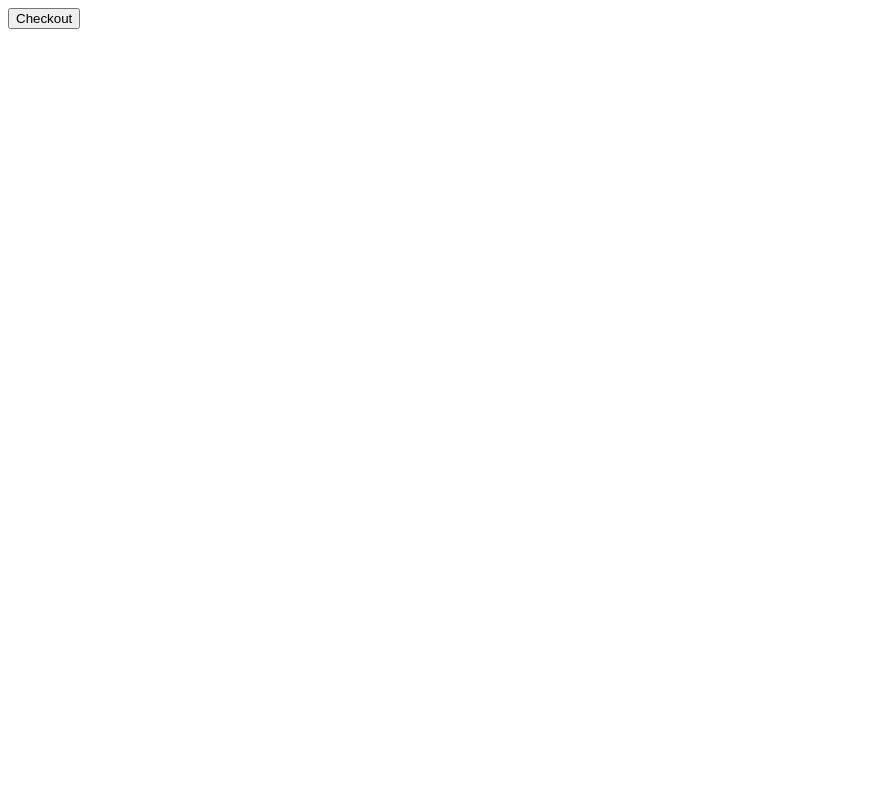
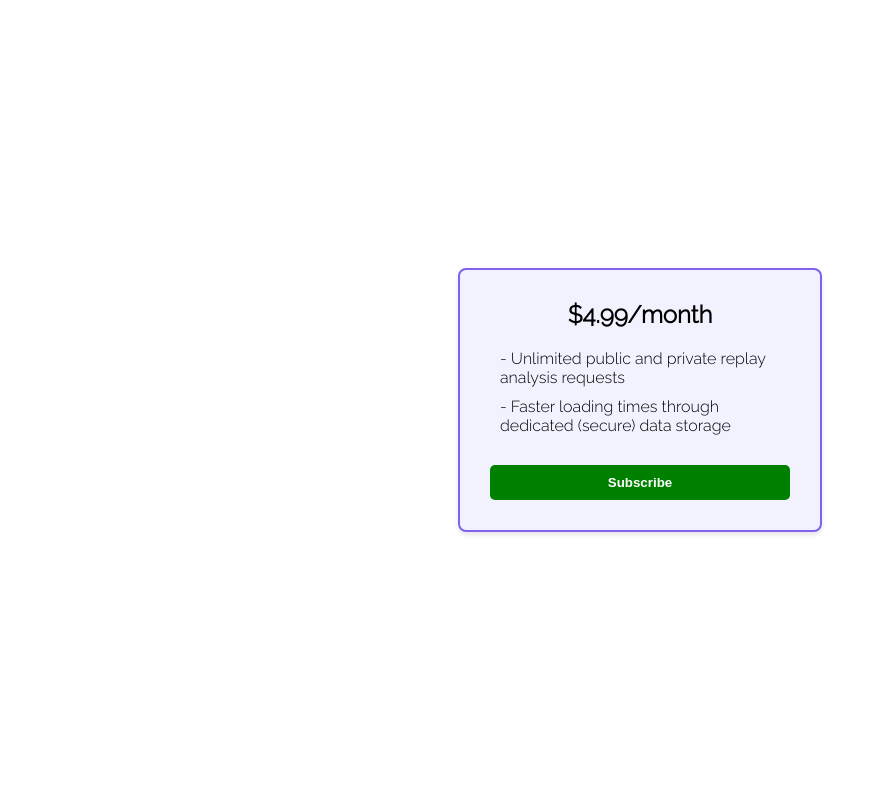
Before and after one commit to ktdykstra/PokemonProject, a Flask app: page /pricing in a window 1280 px wide. Before the commit the part shown is almost empty. Shown: the whole page, without its empty margins (0-877 px from the left). Run offline with Flask 3, Linux system fonts and the light colour scheme; some libraries are stand-ins or nearby versions.

Commit message:
fixing the pricing page

```diff
--- a/templates/pricing.html
+++ b/templates/pricing.html
@@ -1,13 +1,81 @@
+<!DOCTYPE html>
 <html>
-  <head>
-    <title>Checkout</title>
-  </head>
-  <body>
+<head>
+  <title>Checkout</title>
+  <style>
+    /* Center the subscription box on the screen */
+    body {
+      display: flex;
+      justify-content: center;
+      align-items: center;
+      height: 100vh;
+      margin: 0;
+    }
+
+    /* Styling for the subscription box */
+    .subscription-box {
+      border: 2px solid #8261ee; /* Purple border */
+      border-radius: 8px;
+      padding: 30px;
+      background-color: #f2f2fe; /* Faint purple shading */
+      box-shadow: 0px 3px 5px rgba(0, 0, 0, 0.1);
+      text-align: center;
+      width: 300px;
+      font-family: 'Raleway', sans-serif; /* Use Raleway font */
+      position: relative; /* For button positioning */
+    }
+
+    .price {
+      font-weight: bold;
+      font-size: 24px;
+      margin-bottom: 20px;
+    }
+
+    .features {
+      margin-top: 20px;
+      text-align: left;
+    }
+
+    .feature {
+      margin-bottom: 10px;
+      padding-left: 10px;
+      position: relative;
+      list-style-type: none;
+    }
+
+    .feature:before {
+      content: '\u2022';
+      position: absolute;
+      left: 0;
+      color: transparent; /* Hide the bullet point */
+    }
+
+    .subscribe-button {
+      margin-top: 20px; /* Space between features and button */
+      padding: 10px 20px;
+      background-color: green; /* Green button background */
+      color: white;
+      border: none;
+      border-radius: 5px;
+      cursor: pointer;
+      font-weight: bold;
+      width: 100%; /* Button takes full width of the box */
+    }
+  </style>
+  <link href="https://fonts.googleapis.com/css2?family=Raleway:wght@300&display=swap" rel="stylesheet">
+</head>
+<body>
+  <div class="subscription-box">
+    <div class="price">$4.99/month</div>
+    <div class="features">
+      <div class="feature"> - Unlimited public and private replay analysis requests</div>
+      <div class="feature"> - Faster loading times through dedicated (secure) data storage</div>
+    </div>
     <form action="/checkout" method="POST">
       <!-- Note: If using PHP set the action to /create-checkout-session.php -->
-
-      <input type="hidden" name="priceId" value="price_1Nh1IwDypgtvgAYhmHypiWeT" />
-      <button type="submit">Checkout</button>
+      <input type="hidden" name="priceId" value="price_1NhNCaDypgtvgAYhRfdD9HLz" />
+      <button class="subscribe-button" type="submit">Subscribe</button>
     </form>
-  </body>
+  </div>
+</body>
 </html>
```
